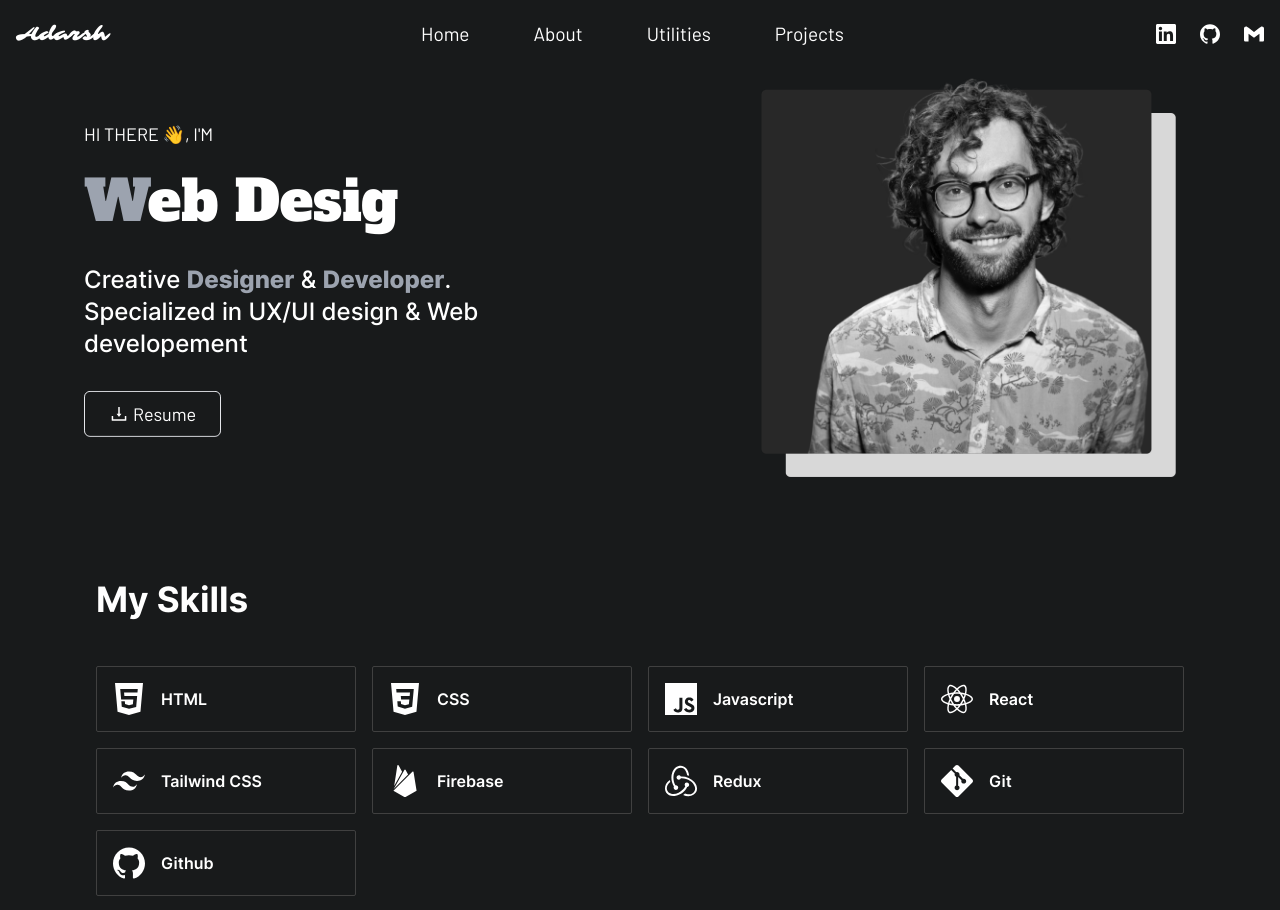
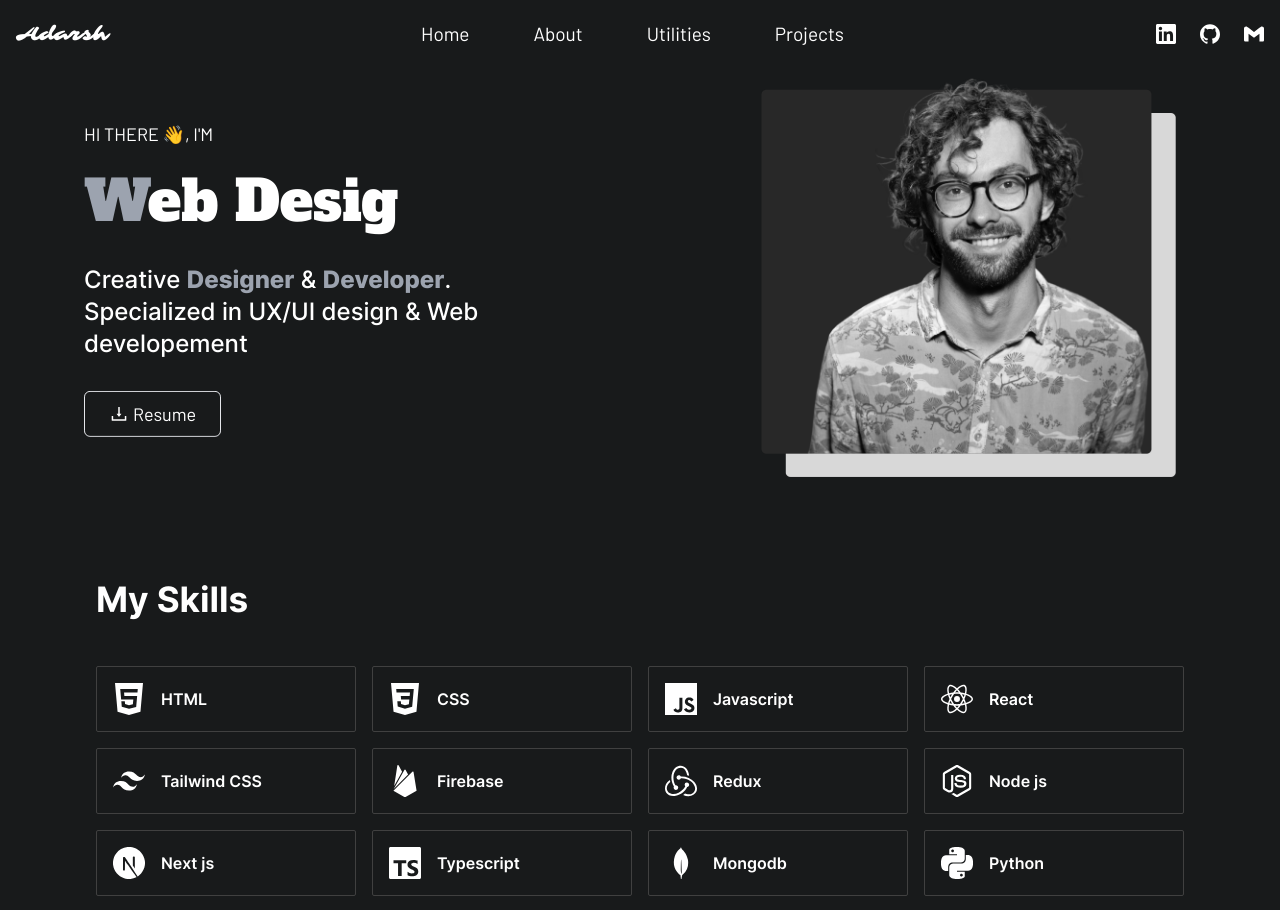
Before and after one commit to aadrsh26288/Adarsh_Portfolio, a React (Create React App) app: page / in a window 1280 px wide. Shown: the top 910 px of the page. Built offline with nearby package versions, Linux system fonts and the light colour scheme.

Commit message:
added new skils

```diff
--- a/src/Components/Skills.js
+++ b/src/Components/Skills.js
@@ -1,7 +1,11 @@
 // import { FadeContainer, popUp } from "../../content/FramerMotionVariants";
 // import { HomeHeading } from "../../pages";
-import { popUpFromBottomForText, FadeContainer,popUp} from '../Content/Farmer'
-import AnimatedDiv from '../Content/AnimatedDiv';
+import {
+	popUpFromBottomForText,
+	FadeContainer,
+	popUp,
+} from "../Content/Farmer";
+import AnimatedDiv from "../Content/AnimatedDiv";
 import { motion } from "framer-motion";
 import {
 	SiHtml5,
@@ -14,110 +18,182 @@ import {
 	SiMysql,
 	SiFirebase,
 	SiReact,
+	SiMongodb,
 	SiGithub,
-  SiRedux
+	SiTypescript,
+	SiRedux,
+	SiNodedotjs,
 } from "react-icons/si";
 import { FaReact } from "react-icons/fa";
 
-
 function SkillSection() {
-
-
 	return (
-    <section className="mx-auto max-w-[85%] mt-24">
+		<section className='mx-auto max-w-[85%] mt-24'>
 			{/* <HomeHeading title="My Top Skills" /> */}
 
-      <h1 className="text-[35px] font-bold inter">My Skills</h1>
+			<h1 className='text-[35px] font-bold inter'>My Skills</h1>
 
 			<motion.div
-        initial="hidden"
-        whileInView="visible"
+				initial='hidden'
+				whileInView='visible'
 				variants={FadeContainer}
 				viewport={{ once: true }}
-        className="grid my-10 gap-4 grid-cols-4"
-      >
-
-
-            <motion.div variants={popUp} className="p-4 select-none  flex items-center justify-center sm:justify-start gap-4  hover:bg-[#25282A] border rounded-sm border-neutral-700  transform origin-center md:origin-top group"   >
-              <div className="relative transition group-hover:scale-110 sm:group-hover:scale-100 select-none pointer-events-none">
-                <SiHtml5 className="w-8 h-8" />
+				className='grid my-10 gap-4 grid-cols-4'>
+				<motion.div
+					variants={popUp}
+					className='p-4 select-none  flex items-center justify-center sm:justify-start gap-4  hover:bg-[#25282A] border rounded-sm border-neutral-700  transform origin-center md:origin-top group'>
+					<div className='relative transition group-hover:scale-110 sm:group-hover:scale-100 select-none pointer-events-none'>
+						<SiHtml5 className='w-8 h-8' />
 					</div>
-              <p className="hidden inter  sm:inline-flex text-sm md:text-base font-semibold  ">HTML</p>
+					<p className='hidden inter  sm:inline-flex text-sm md:text-base font-semibold  '>
+						HTML
+					</p>
 				</motion.div>
 
-
-            <motion.div variants={popUp} className="p-4  select-none  flex items-center justify-center sm:justify-start gap-4  hover:bg-[#25282A] border rounded-sm border-neutral-700  transform origin-center md:origin-top group"  >
-              <div className="relative transition group-hover:scale-110 sm:group-hover:scale-100 select-none pointer-events-none">
-                <SiCss3 className="w-8 h-8" />
+				<motion.div
+					variants={popUp}
+					className='p-4  select-none  flex items-center justify-center sm:justify-start gap-4  hover:bg-[#25282A] border rounded-sm border-neutral-700  transform origin-center md:origin-top group'>
+					<div className='relative transition group-hover:scale-110 sm:group-hover:scale-100 select-none pointer-events-none'>
+						<SiCss3 className='w-8 h-8' />
 					</div>
-              <p className="hidden inter  sm:inline-flex text-sm md:text-base font-semibold  ">CSS</p>
+					<p className='hidden inter  sm:inline-flex text-sm md:text-base font-semibold  '>
+						CSS
+					</p>
 				</motion.div>
 
-
-
-            <motion.div variants={popUp} className="p-4 select-none  flex items-center justify-center sm:justify-start gap-4  hover:bg-[#25282A] border rounded-sm border-neutral-700  transform origin-center md:origin-top group"   >
-              <div className="relative transition group-hover:scale-110 sm:group-hover:scale-100 select-none pointer-events-none">
-                <SiJavascript className="w-8 h-8" />
+				<motion.div
+					variants={popUp}
+					className='p-4 select-none  flex items-center justify-center sm:justify-start gap-4  hover:bg-[#25282A] border rounded-sm border-neutral-700  transform origin-center md:origin-top group'>
+					<div className='relative transition group-hover:scale-110 sm:group-hover:scale-100 select-none pointer-events-none'>
+						<SiJavascript className='w-8 h-8' />
 					</div>
-              <p className="hidden inter  sm:inline-flex text-sm md:text-base font-semibold  ">Javascript</p>
+					<p className='hidden inter  sm:inline-flex text-sm md:text-base font-semibold  '>
+						Javascript
+					</p>
 				</motion.div>
 
-
-
-            <motion.div variants={popUp}  className="p-4 select-none  flex items-center justify-center sm:justify-start gap-4  hover:bg-[#25282A] border rounded-sm border-neutral-700  transform origin-center md:origin-top group" >
-              <div className="relative transition group-hover:scale-110 sm:group-hover:scale-100 select-none pointer-events-none">
-                <SiReact className="w-8 h-8" />
+				<motion.div
+					variants={popUp}
+					className='p-4 select-none  flex items-center justify-center sm:justify-start gap-4  hover:bg-[#25282A] border rounded-sm border-neutral-700  transform origin-center md:origin-top group'>
+					<div className='relative transition group-hover:scale-110 sm:group-hover:scale-100 select-none pointer-events-none'>
+						<SiReact className='w-8 h-8' />
 					</div>
-              <p className="hidden inter  sm:inline-flex text-sm md:text-base font-semibold  ">React</p>
+					<p className='hidden inter  sm:inline-flex text-sm md:text-base font-semibold  '>
+						React
+					</p>
 				</motion.div>
 
-
-
-            <motion.div variants={popUp} className="p-4 select-none  flex items-center justify-center sm:justify-start gap-4  hover:bg-[#25282A] border rounded-sm border-neutral-700  transform origin-center md:origin-top group"   >
-              <div className="relative transition group-hover:scale-110 sm:group-hover:scale-100 select-none pointer-events-none">
-                <SiTailwindcss className="w-8 h-8" />
+				<motion.div
+					variants={popUp}
+					className='p-4 select-none  flex items-center justify-center sm:justify-start gap-4  hover:bg-[#25282A] border rounded-sm border-neutral-700  transform origin-center md:origin-top group'>
+					<div className='relative transition group-hover:scale-110 sm:group-hover:scale-100 select-none pointer-events-none'>
+						<SiTailwindcss className='w-8 h-8' />
 					</div>
-              <p className="hidden inter  sm:inline-flex text-sm md:text-base font-semibold  ">Tailwind CSS</p>
+					<p className='hidden inter  sm:inline-flex text-sm md:text-base font-semibold  '>
+						Tailwind CSS
+					</p>
 				</motion.div>
 
-
-
-            <motion.div variants={popUp}  className="p-4 select-none  flex items-center justify-center sm:justify-start gap-4  hover:bg-[#25282A] border rounded-sm border-neutral-700  transform origin-center md:origin-top group"  >
-              <div className="relative transition group-hover:scale-110 sm:group-hover:scale-100 select-none pointer-events-none">
-                <SiFirebase className="w-8 h-8" />
+				<motion.div
+					variants={popUp}
+					className='p-4 select-none  flex items-center justify-center sm:justify-start gap-4  hover:bg-[#25282A] border rounded-sm border-neutral-700  transform origin-center md:origin-top group'>
+					<div className='relative transition group-hover:scale-110 sm:group-hover:scale-100 select-none pointer-events-none'>
+						<SiFirebase className='w-8 h-8' />
 					</div>
-              <p className="hidden inter  sm:inline-flex text-sm md:text-base font-semibold  ">Firebase</p>
+					<p className='hidden inter  sm:inline-flex text-sm md:text-base font-semibold  '>
+						Firebase
+					</p>
 				</motion.div>
 
-
-            <motion.div variants={popUp} className="p-4 select-none  flex items-center justify-center sm:justify-start gap-4  hover:bg-[#25282A] border rounded-sm border-neutral-700  transform origin-center md:origin-top group"   >
-              <div className="relative transition group-hover:scale-110 sm:group-hover:scale-100 select-none pointer-events-none">
-                <SiRedux className="w-8 h-8" />
+				<motion.div
+					variants={popUp}
+					className='p-4 select-none  flex items-center justify-center sm:justify-start gap-4  hover:bg-[#25282A] border rounded-sm border-neutral-700  transform origin-center md:origin-top group'>
+					<div className='relative transition group-hover:scale-110 sm:group-hover:scale-100 select-none pointer-events-none'>
+						<SiRedux className='w-8 h-8' />
 					</div>
-              <p className="hidden inter  sm:inline-flex text-sm md:text-base font-semibold  ">Redux</p>
+					<p className='hidden inter  sm:inline-flex text-sm md:text-base font-semibold  '>
+						Redux
+					</p>
+				</motion.div>
+				<motion.div
+					variants={popUp}
+					className='p-4 select-none  flex items-center justify-center sm:justify-start gap-4  hover:bg-[#25282A] border rounded-sm border-neutral-700  transform origin-center md:origin-top group'>
+					<div className='relative transition group-hover:scale-110 sm:group-hover:scale-100 '>
+						<SiNodedotjs className='w-8 h-8' />
+					</div>
+					<p className='hidden inter  sm:inline-flex text-sm md:text-base font-semibold  '>
+						Node js
+					</p>
 				</motion.div>
 
-
-            <motion.div variants={popUp} className="p-4 select-none  flex items-center justify-center sm:justify-start gap-4  hover:bg-[#25282A] border rounded-sm border-neutral-700  transform origin-center md:origin-top group"   >
-              <div className="relative transition group-hover:scale-110 sm:group-hover:scale-100 select-none pointer-events-none">
-                <SiGit className="w-8 h-8" />
+				<motion.div
+					variants={popUp}
+					className='p-4 select-none  flex items-center justify-center sm:justify-start gap-4  hover:bg-[#25282A] border rounded-sm border-neutral-700  transform origin-center md:origin-top group'>
+					<div className='relative transition group-hover:scale-110 sm:group-hover:scale-100 '>
+						<SiNextdotjs className='w-8 h-8' />
 					</div>
-              <p className="hidden inter  sm:inline-flex text-sm md:text-base font-semibold  ">Git</p>
+					<p className='hidden inter  sm:inline-flex text-sm md:text-base font-semibold  '>
+						Next js
+					</p>
 				</motion.div>
 
-
-            <motion.div variants={popUp} className="p-4 select-none  flex items-center justify-center sm:justify-start gap-4  hover:bg-[#25282A] border rounded-sm border-neutral-700  transform origin-center md:origin-top group"   >
-              <div className="relative transition group-hover:scale-110 sm:group-hover:scale-100 ">
-                <SiGithub className="w-8 h-8" />
+				<motion.div
+					variants={popUp}
+					className='p-4 select-none  flex items-center justify-center sm:justify-start gap-4  hover:bg-[#25282A] border rounded-sm border-neutral-700  transform origin-center md:origin-top group'>
+					<div className='relative transition group-hover:scale-110 sm:group-hover:scale-100 '>
+						<SiTypescript className='w-8 h-8' />
 					</div>
-              <p className="hidden inter  sm:inline-flex text-sm md:text-base font-semibold  ">Github</p>
+					<p className='hidden inter  sm:inline-flex text-sm md:text-base font-semibold  '>
+						Typescript
+					</p>
 				</motion.div>
 
+				<motion.div
+					variants={popUp}
+					className='p-4 select-none  flex items-center justify-center sm:justify-start gap-4  hover:bg-[#25282A] border rounded-sm border-neutral-700  transform origin-center md:origin-top group'>
+					<div className='relative transition group-hover:scale-110 sm:group-hover:scale-100 '>
+						<SiMongodb className='w-8 h-8' />
+					</div>
+					<p className='hidden inter  sm:inline-flex text-sm md:text-base font-semibold  '>
+						Mongodb
+					</p>
+				</motion.div>
+
+				<motion.div
+					variants={popUp}
+					className='p-4 select-none  flex items-center justify-center sm:justify-start gap-4  hover:bg-[#25282A] border rounded-sm border-neutral-700  transform origin-center md:origin-top group'>
+					<div className='relative transition group-hover:scale-110 sm:group-hover:scale-100 '>
+						<SiPython className='w-8 h-8' />
+					</div>
+					<p className='hidden inter  sm:inline-flex text-sm md:text-base font-semibold  '>
+						Python
+					</p>
+				</motion.div>
+
+				<motion.div
+					variants={popUp}
+					className='p-4 select-none  flex items-center justify-center sm:justify-start gap-4  hover:bg-[#25282A] border rounded-sm border-neutral-700  transform origin-center md:origin-top group'>
+					<div className='relative transition group-hover:scale-110 sm:group-hover:scale-100 select-none pointer-events-none'>
+						<SiGit className='w-8 h-8' />
+					</div>
+					<p className='hidden inter  sm:inline-flex text-sm md:text-base font-semibold  '>
+						Git
+					</p>
+				</motion.div>
+
+				<motion.div
+					variants={popUp}
+					className='p-4 select-none  flex items-center justify-center sm:justify-start gap-4  hover:bg-[#25282A] border rounded-sm border-neutral-700  transform origin-center md:origin-top group'>
+					<div className='relative transition group-hover:scale-110 sm:group-hover:scale-100 '>
+						<SiGithub className='w-8 h-8' />
+					</div>
+					<p className='hidden inter  sm:inline-flex text-sm md:text-base font-semibold  '>
+						Github
+					</p>
+				</motion.div>
 			</motion.div>
 		</section>
 	);
 }
 
-
-
-export default SkillSection
+export default SkillSection;
```
Lines whose indentation alone changed are shown as unchanged.
